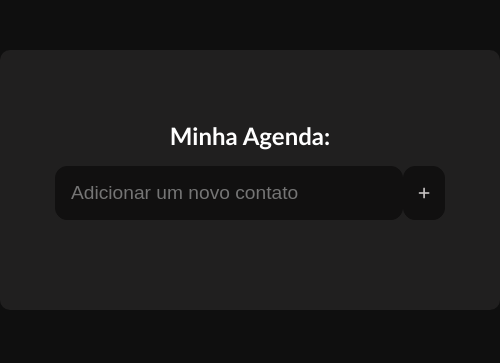
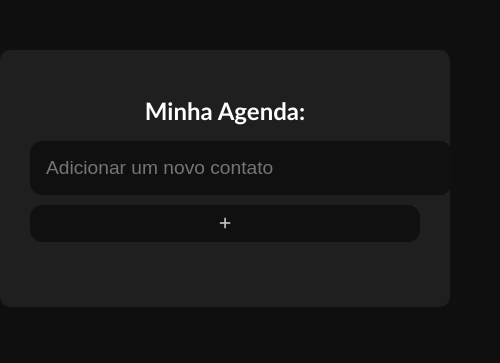
Before and after one commit to geofmoura/agenda, a plain HTML site: page index.html in a window 390 px wide. Shown: the whole page, 500 px wide, since content can reach past the window. Drawn offline with Linux system fonts and the light colour scheme.

Commit message:
tela responsiva.

```diff
--- a/src/css/style.css
+++ b/src/css/style.css
@@ -72,8 +72,6 @@ body {
     margin-top: 15px;
 }
 
-
-
 .btnAcao {
     border-radius: 20px;
     border: 1px solid #111010;
@@ -88,3 +86,44 @@ body {
 .btnAcao:hover {
     background: #3d3b3b;
 }
+
+@media (max-width: 768px) {
+    .topo input {
+        width: 60%;
+    }
+
+    .topo button {
+        width: 30px;
+    }
+}
+
+@media (max-width: 480px) {
+    .conteudo {
+        padding: 30px;
+    }
+
+    .topo {
+        flex-direction: column;
+        align-items: stretch;
+    }
+
+    .topo input {
+        width: 100%;
+        margin-bottom: 10px;
+    }
+
+    .topo button {
+        width: 100%;
+        padding: 10px;
+    }
+
+    #listacontatos li {
+        flex-direction: column;
+        align-items: flex-start;
+    }
+
+    .btnAcao {
+        width: 100%;
+        margin-top: 10px;
+    }
+}
```
